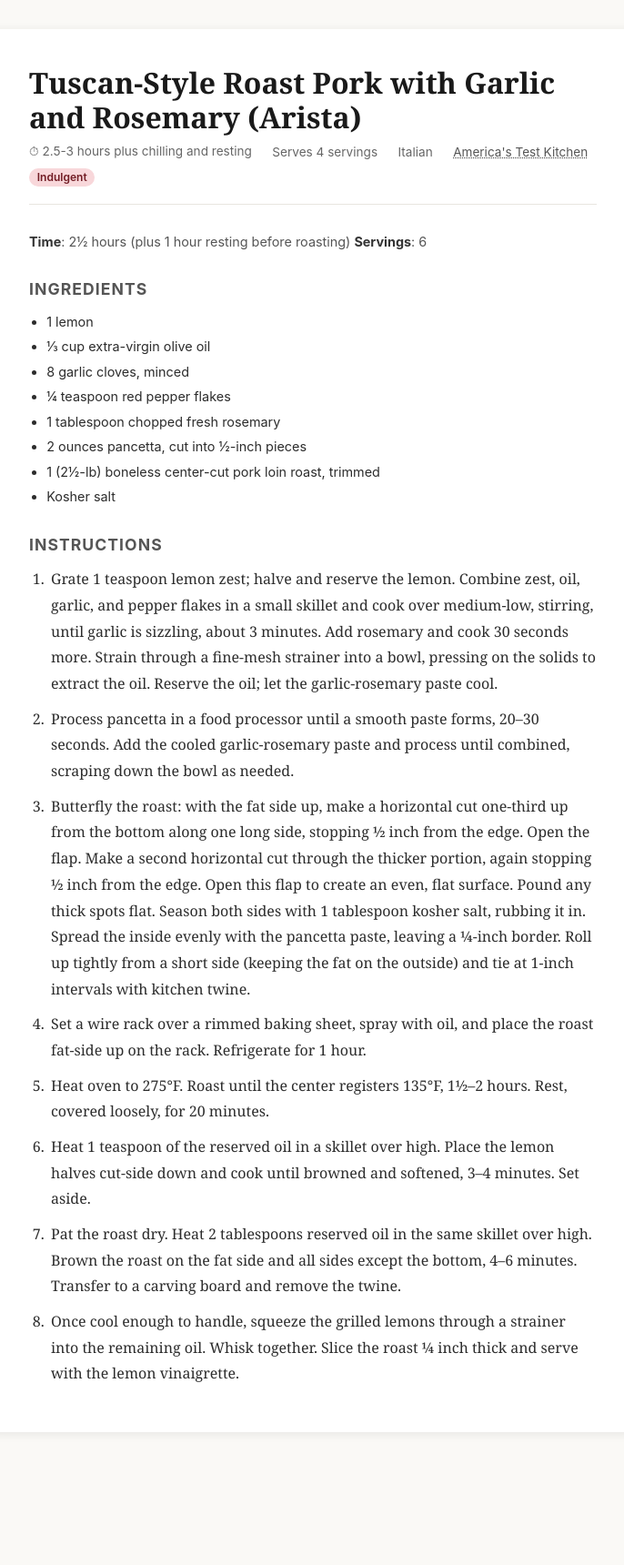
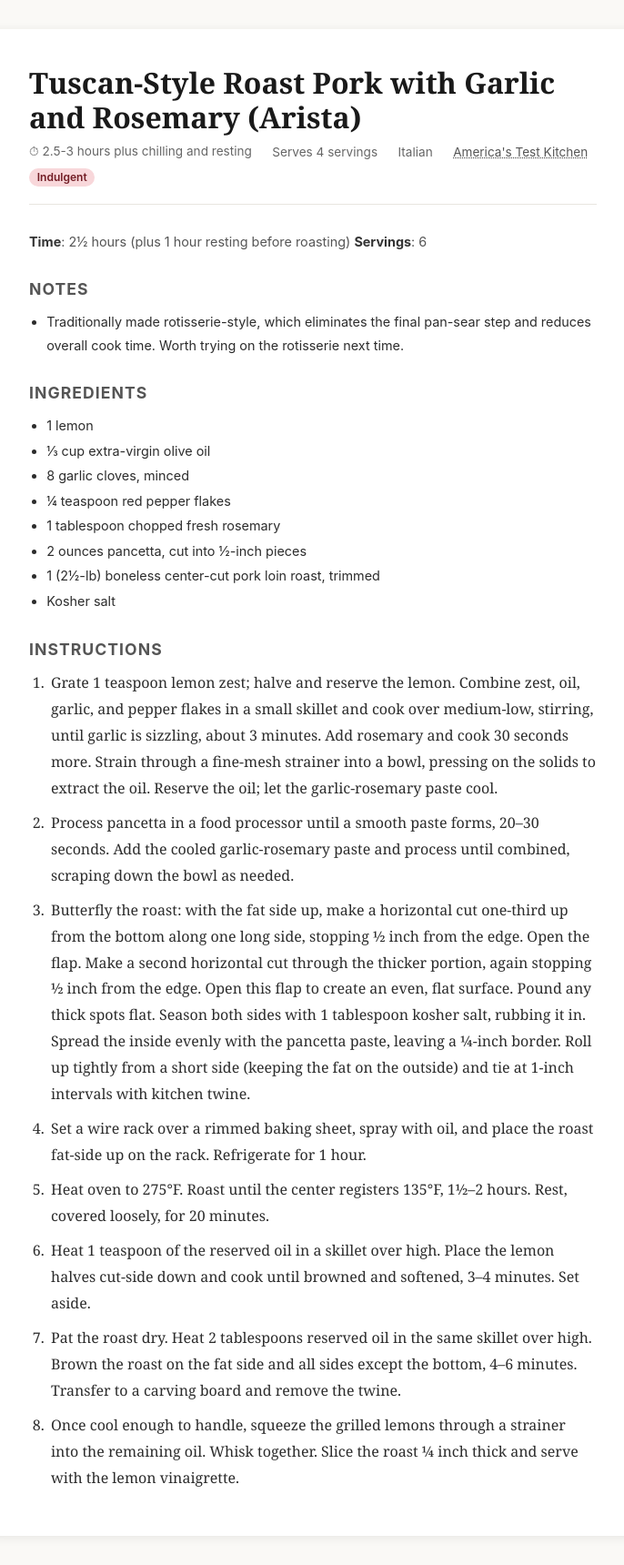
Before and after one commit to DavidMAllison/menubuilder-recipes, a Jekyll site: the page built from Tuscan-Style_Roast_Pork_with_Garlic_and_Rosemary_(Arista).md, in a window 1280 px wide. Shown: the whole page at 91% size, without its empty margins (296-982 px from the left). Built offline with Jekyll 4.4.1, drawn with Linux system fonts in a browser that asks for light colours; our own code applies the rules of GitHub Pages for plain Markdown files; before the commit the page ends 1606 px from its top, so only the background shows below that.

Commit message:
notes: Arista traditionally rotisserie-style, skips pan-sear step
Co-Authored-By: Claude Sonnet 4.6 <noreply@anthropic.com>

```diff
--- a/Tuscan-Style_Roast_Pork_with_Garlic_and_Rosemary_(Arista).md
+++ b/Tuscan-Style_Roast_Pork_with_Garlic_and_Rosemary_(Arista).md
@@ -2,6 +2,10 @@
 
 **Time**: 2½ hours (plus 1 hour resting before roasting)
 **Servings**: 6
+
+## Notes
+
+- Traditionally made rotisserie-style, which eliminates the final pan-sear step and reduces overall cook time. Worth trying on the rotisserie next time.
 
 ## Ingredients
 
```
